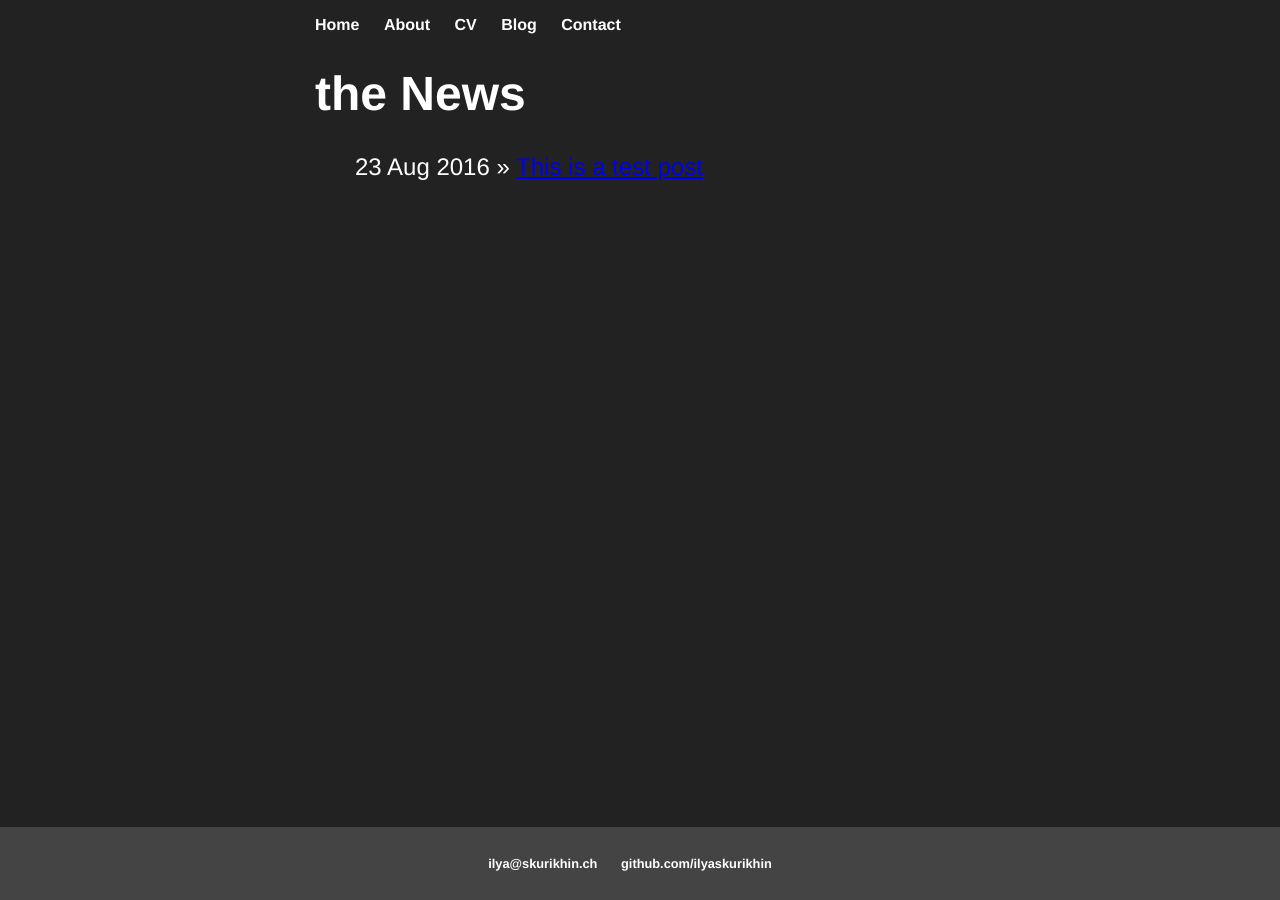
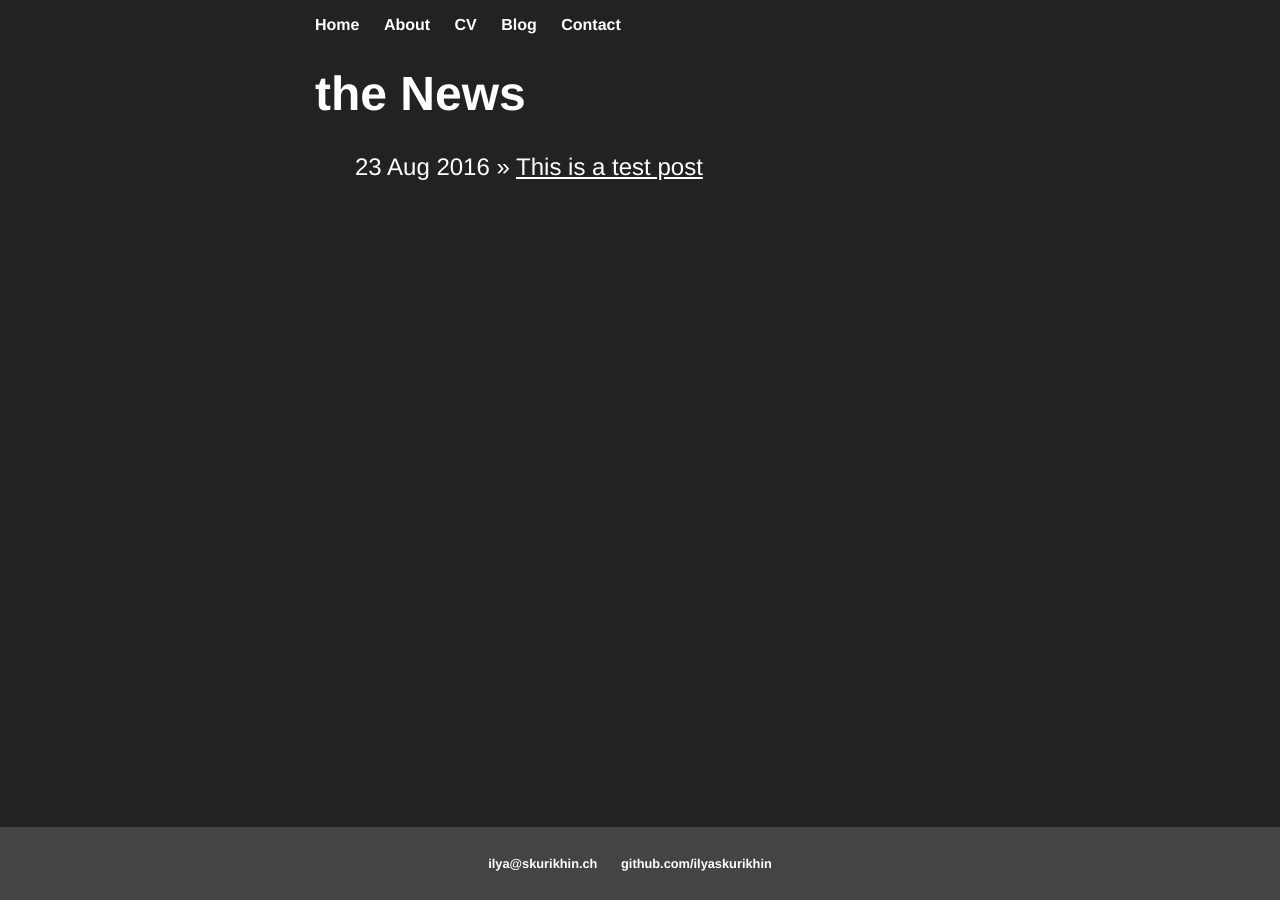
Before and after one commit to ilyaskurikhin/ilyaskurikhin.github.io, a Jekyll site: the page built from blog/index.html, in a window 1280 px wide. Built offline with Jekyll 4.4.1, drawn with Linux system fonts in a browser that asks for light colours.

Commit message:
changed link style

```diff
--- a/css/main.css
+++ b/css/main.css
@@ -46,6 +46,15 @@ nav ul li, footer ul li {
   margin-right: 20px;
 }
 
+a {
+  text-decoration: underline;
+  color: #FFF;
+}
+
+a:visited {
+  color: #BBB;
+}
+
 nav a, footer a {
   text-decoration: none;
   color: #FFF;
```
